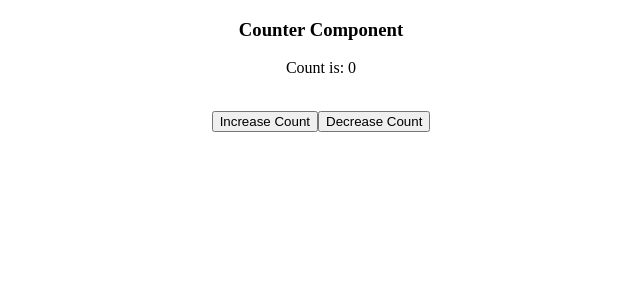
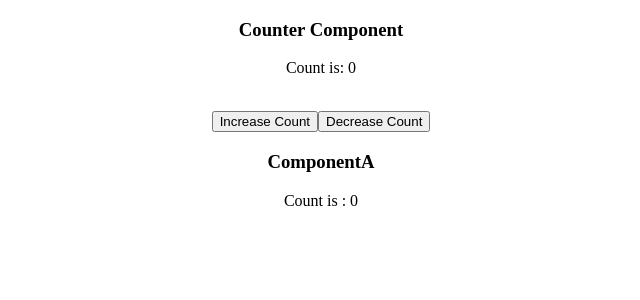
Before and after one commit to serhatbek/react-context-api, a React (Create React App) app: page / in a window 1280 px wide. Shown: the top 300 px of the page, without its empty margins (319-959 px from the left). Built offline with nearby package versions, Linux system fonts and the light colour scheme.

Commit message:
sharing props with context

```diff
--- a/src/App.js
+++ b/src/App.js
@@ -1,11 +1,16 @@
 import './App.css';
+import ComponentA from './components/ComponentA';
 import Counter from './components/Counter';
+import CounterContextProvider from './context/CounterContext';
 
 function App() {
   return (
-    <div className='App'>
-      <Counter />
-    </div>
+    <CounterContextProvider>
+      <div className='App'>
+        <Counter />
+        <ComponentA />
+      </div>
+    </CounterContextProvider>
   );
 }
 
--- /dev/null
+++ b/src/components/ComponentA.js
@@ -0,0 +1,14 @@
+import { useContext } from 'react';
+import { CounterContext } from '../context/CounterContext';
+
+const ComponentA = () => {
+  const { count } = useContext(CounterContext);
+  return (
+    <div>
+      <h3>ComponentA</h3>
+      <p>Count is : {count}</p>
+    </div>
+  );
+};
+
+export default ComponentA;
--- a/src/components/Counter.js
+++ b/src/components/Counter.js
@@ -1,15 +1,8 @@
-import { useState } from 'react';
+import { useContext } from 'react';
+import { CounterContext } from '../context/CounterContext';
 
 const Counter = () => {
-  const [count, setCount] = useState(0);
-
-  const incCount = () => {
-    setCount((prev) => prev + 1);
-  };
-
-  const decCount = () => {
-    setCount((prev) => (prev > 0 ? prev - 1 : 0));
-  };
+  const { count, incCount, decCount } = useContext(CounterContext);
 
   return (
     <div>
--- /dev/null
+++ b/src/context/CounterContext.js
@@ -0,0 +1,25 @@
+import { createContext, useState } from 'react';
+
+export const CounterContext = createContext();
+
+const CounterContextProvider = (props) => {
+  const [count, setCount] = useState(0);
+
+  const incCount = () => {
+    setCount((prev) => prev + 1);
+  };
+
+  const decCount = () => {
+    setCount((prev) => (prev > 0 ? prev - 1 : 0));
+  };
+
+  const values = { count, incCount, decCount };
+
+  return (
+    <CounterContext.Provider value={values}>
+      {props.children}
+    </CounterContext.Provider>
+  );
+};
+
+export default CounterContextProvider;
```
Also changed, not shown: src/components/ComponentB.js (added, +7 -0 lines).
